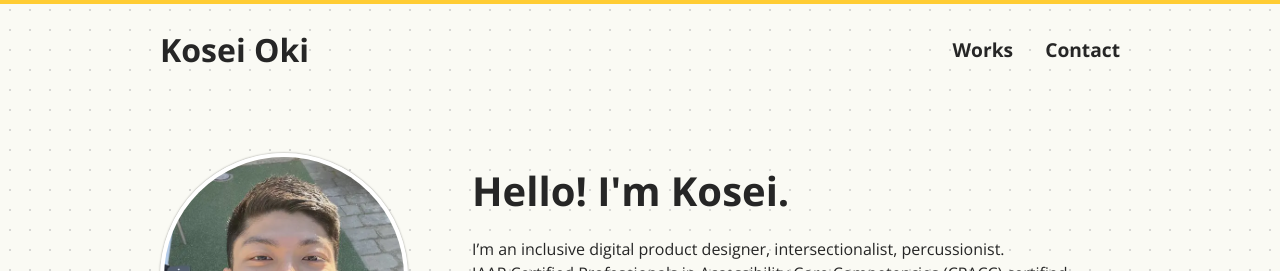
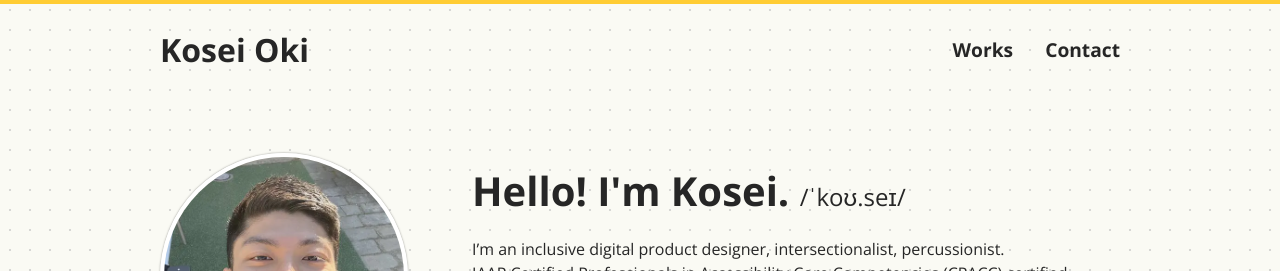
Before and after one commit to Koseioki/koseioki, a React (Vite) app: page / in a window 1280 px wide. Shown: the top 271 px of the page. Built offline with nearby package versions, Linux system fonts and the light colour scheme.

Commit message:
added pronunciation

```diff
--- a/index.html
+++ b/index.html
@@ -4,8 +4,8 @@
 <head>
   <meta charset="UTF-8" />
   <meta name="description" content="I’m an inclusive digital product designer, intersectionalist, percussionist.
-Certified Professional in Accessibility Core Competencies (CPACC).
-I also like fruits.">
+IAAP Certified Professionals in Accessibility Core Competencies (CPACC) certified.
+I also like fruits (strawberries and bananas).">
   <meta name="viewport" content="width=device-width, initial-scale=1.0" />
   <!-- Google Tag Manager -->
   <script>(function (w, d, s, l, i) {
@@ -19,7 +19,9 @@ I also like fruits.">
   <!-- End Google Tag Manager -->
   <link rel="preconnect" href="https://fonts.googleapis.com">
   <link rel="preconnect" href="https://fonts.gstatic.com" crossorigin>
-  <link href="https://fonts.googleapis.com/css2?family=Open+Sans:ital,wght@0,300..800;1,300..800&family=Roboto+Slab:wght@100..900&display=swap" rel="stylesheet">
+  <link
+    href="https://fonts.googleapis.com/css2?family=Open+Sans:ital,wght@0,300..800;1,300..800&family=Roboto+Slab:wght@100..900&display=swap"
+    rel="stylesheet">
 
   <title>Kosei Oki</title>
 </head>
--- a/src/components/Profile.css
+++ b/src/components/Profile.css
@@ -18,6 +18,11 @@
     box-shadow: var(--drop-shadow);
 }
 
+.pronunciation{
+    font-size: 1.5rem;
+    font-weight: normal;
+}
+
 /* mobile devices */
 @media (max-width: 568px) {
     #profile{
--- a/src/components/Profile.jsx
+++ b/src/components/Profile.jsx
@@ -18,7 +18,7 @@ function Profile() {
       <img className="profile-picture" src={Kosei} alt="" aria-hidden="true" />
       <div>
         {/* <h1 ref={headingRef} tabIndex="-1" className="headings">Kosei Oki</h1> */}
-        <h1 className="headings">Hello! I'm Kosei.</h1>
+        <h1 className="headings">Hello! I'm Kosei. <span className="pronunciation">/ˈkoʊ.seɪ/</span></h1>
         <p>I’m an inclusive digital product designer, intersectionalist, percussionist.</p>
         <p><a className="plain-link" href="https://www.credly.com/badges/d96c149c-63c1-4764-ba03-c04703e8abbd/linked_in_profile">IAAP Certified Professionals in Accessibility Core Competencies (CPACC)</a> certified.</p>
         <p>I also like fruits (strawberries and bananas).</p>
```
Lines whose indentation alone changed are shown as unchanged.
